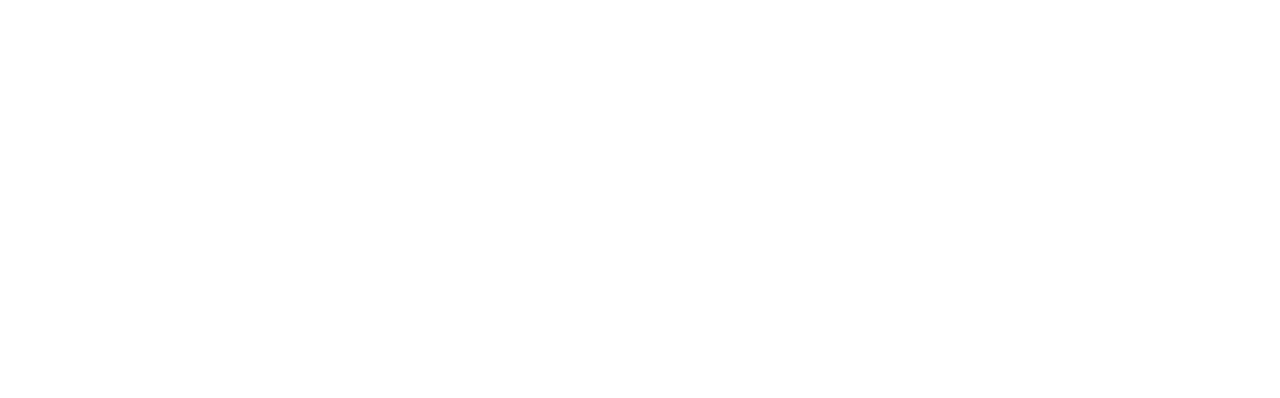
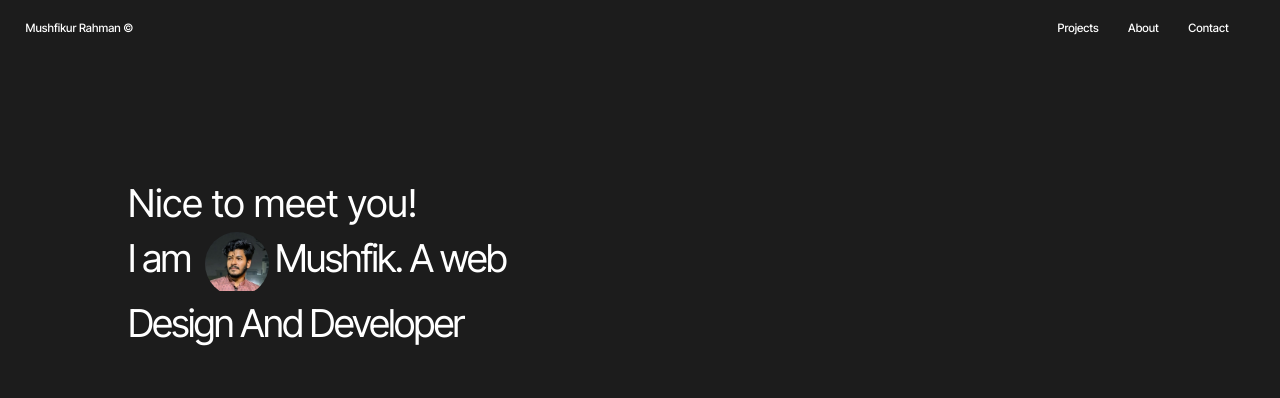
Before and after one commit to Mushfikur007/portfolio, a plain HTML site: page index.html in a window 1280 px wide. Drawn offline with Linux system fonts and the light colour scheme.

Commit message:
Nav bar And Body done

```diff
--- a/index.html
+++ b/index.html
@@ -3,9 +3,28 @@
 <head>
     <meta charset="UTF-8">
     <meta name="viewport" content="width=device-width, initial-scale=1.0">
+    <link rel="stylesheet" href="style.css">
     <title>Document</title>
 </head>
 <body>
-
+    <div id="main">
+        <div id="navbar">
+            <div id="sec1">
+                <a href="#">Mushfikur Rahman &copy</a>
+            </div>
+            <div id="sec2">
+                <a href="#">Projects</a>
+                <a href="#">About</a>
+                <a href="#">Contact</a>
+            </div>
+        </div>
+        <div id="home">
+            <div id="text">
+                <h4>Nice to meet you!</h4>
+                <p>I am <span id="onespan"></span>Mushfik. A web</p>
+                <p>Design And Developer</p>
+            </div>
+        </div>
+    </div>
 </body>
 </html>
--- a/style.css
+++ b/style.css
@@ -0,0 +1,86 @@
+@font-face {
+    font-family: inter;
+    src: url(./font/InterTight-VariableFont_wght.ttf);
+}
+
+*{
+    margin: 0;
+    padding: 0;
+    font-family: inter;
+    box-sizing: border-box;
+    background-color: #1C1C1C;
+}
+
+html, body{
+    width: 100%;
+    height: 100%;
+
+}
+
+#main{
+    width: 100%;
+}
+
+#navbar{
+    width: 100%;
+    display: flex;
+    align-items: start;
+    justify-content: space-between;
+    padding: 2vh 2vw;
+}
+
+#navbar #sec2 a, #navbar #sec1 a{
+    color: #fff;
+    text-decoration: none;
+    gap: 1vw;
+    font-size: 0.9vw;
+    font-weight: 500;
+}
+
+#navbar #sec2 a{
+    margin-right: 2vw;
+}
+
+#navbar #sec2 a:hover{
+    color: rgb(180, 176, 176);
+}
+
+#text{
+    padding: 3vw 10vw;
+    margin-top: 7vw;
+    justify-content: space-between;
+}
+
+#text p{
+    line-height: 1.7;
+    letter-spacing: -.12vw;
+    color: #fff;
+    font-size: 3vw;
+    font-weight: 400;
+    position: relative;
+    right: 0;
+    width: 80%;
+    margin: 0;
+}
+
+#text h4{
+    color: #fff;
+    font-size: 3vw;
+    font-weight: 400;
+}
+
+#text span{
+    display: inline-block;
+    border-radius: 20vw;
+    margin: 0 .5vw;
+    margin-bottom: -3vh;
+    background-color: red;
+}
+
+#onespan {
+    width: 5vw;
+    height: 5vw;
+    background-image: url(./img/me.jpg);
+    background-size: cover;
+    background-position: 0 15%;
+}
```
Also changed, not shown: font/InterTight-VariableFont_wght.ttf (added), img/me.jpg (added).
